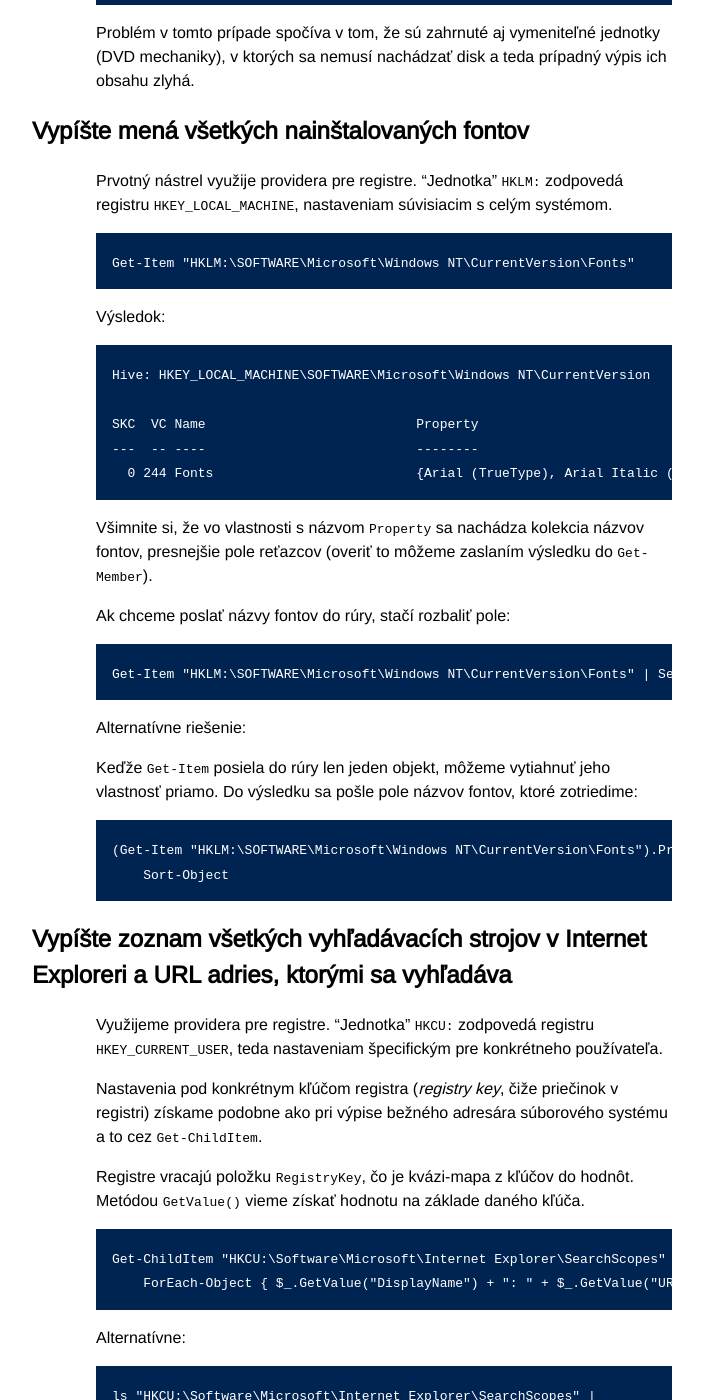
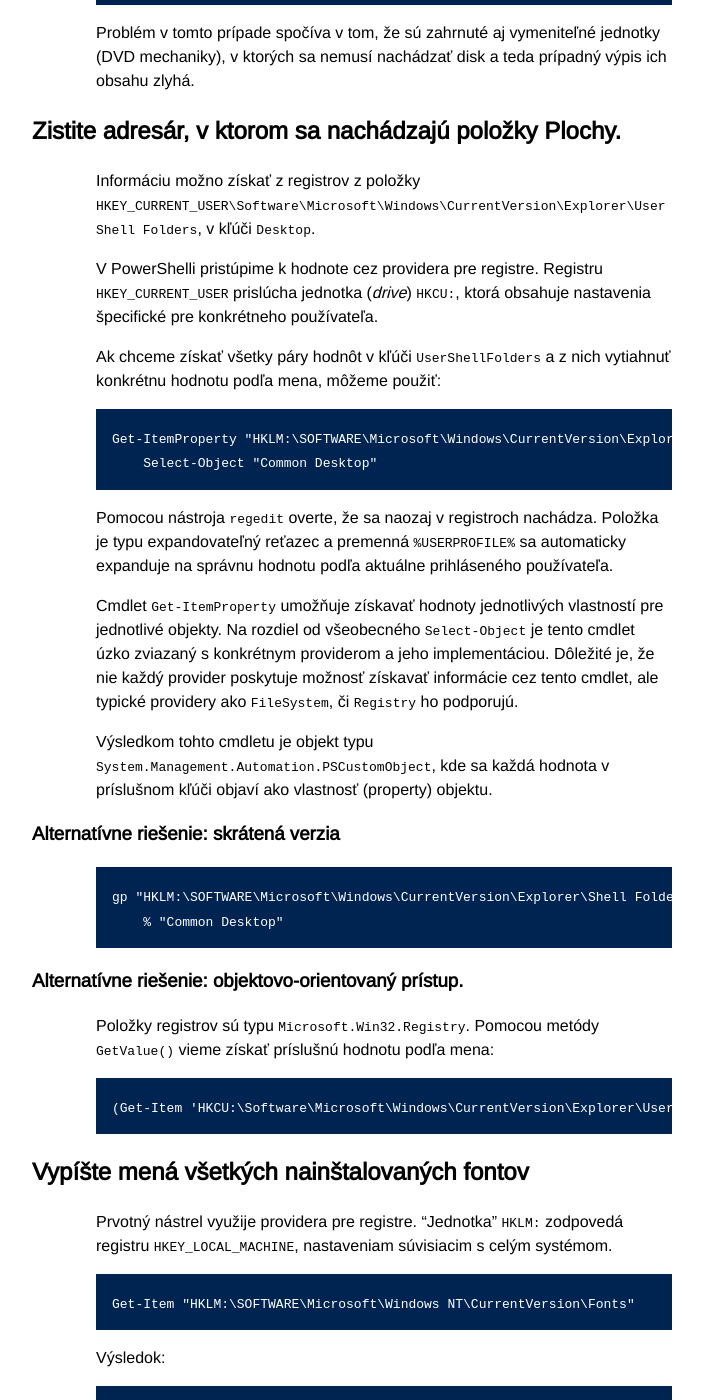
Before and after one commit to novotnyr/powershell-cvicebnica, a Jekyll site: the page built from providery.markdown, in a window 1280 px wide and 1400 px high, scrolled down 590 px. Shown: the whole window, without its empty margins (288-991 px from the left). Built offline with Jekyll 4.4.1, drawn with Linux system fonts in a browser that asks for light colours; some of the changed text lies outside the part shown.

Commit message:
Prepracovana sekcia o provideroch

```diff
--- a/providery.markdown
+++ b/providery.markdown
@@ -18,13 +18,59 @@
 Vypíšte zoznam všetkých diskových jednotiek
 --------------------------------------------
 
-	Get-PSDrive | Where {$_.Provider -match "FileSystem"} | Select Root
+	Get-PSDrive | Where-Object Provider -match "FileSystem" | Select-Object Root
 
 alebo
 
-	gdr | ? {$_.Provider -match "FileSystem"} | Select Root
+	gdr | ? Provider -match filesystem | % root
 
-Problém v tomto prípade spočíva v tom, že sú zahrnuté aj vymeniteľné jednotky (DVD mechaniky), v ktorých sa nemusí nachádzať disk a teda prípadný výpis ich obsahu zlyhá.
+Problém v tomto prípade spočíva v tom, že sú zahrnuté aj vymeniteľné jednotky
+(DVD mechaniky), v ktorých sa nemusí nachádzať disk a teda prípadný výpis ich
+obsahu zlyhá.
+
+Zistite adresár, v ktorom sa nachádzajú položky Plochy.
+-------------------------------------------------------
+
+Informáciu možno získať z registrov z položky
+`HKEY_CURRENT_USER\Software\Microsoft\Windows\CurrentVersion\Explorer\User Shell Folders`,
+v kľúči `Desktop`.
+
+V PowerShelli pristúpime k hodnote cez providera pre registre. Registru
+`HKEY_CURRENT_USER` prislúcha jednotka (*drive*) `HKCU:`, ktorá
+obsahuje nastavenia špecifické pre konkrétneho používateľa.
+
+Ak chceme získať všetky páry hodnôt v kľúči `UserShellFolders` a z nich
+vytiahnuť konkrétnu hodnotu podľa mena, môžeme použiť:
+
+    Get-ItemProperty "HKLM:\SOFTWARE\Microsoft\Windows\CurrentVersion\Explorer\Shell Folders" |
+        Select-Object "Common Desktop"
+
+Pomocou nástroja `regedit` overte, že sa naozaj v registroch nachádza.
+Položka je typu expandovateľný reťazec a premenná `%USERPROFILE%` sa
+automaticky expanduje na správnu hodnotu podľa aktuálne prihláseného
+používateľa.
+
+Cmdlet `Get-ItemProperty` umožňuje získavať hodnoty jednotlivých vlastností
+pre jednotlivé objekty. Na rozdiel od všeobecného `Select-Object` je
+tento cmdlet úzko zviazaný s konkrétnym providerom a jeho implementáciou.
+Dôležité je, že nie každý provider poskytuje možnosť získavať informácie
+cez tento cmdlet, ale typické providery ako `FileSystem`, či `Registry`
+ho podporujú.
+
+Výsledkom tohto cmdletu je objekt typu `System.Management.Automation.PSCustomObject`,
+kde sa každá hodnota v príslušnom kľúči objaví ako vlastnosť (property) objektu.
+
+### Alternatívne riešenie: skrátená verzia
+
+    gp "HKLM:\SOFTWARE\Microsoft\Windows\CurrentVersion\Explorer\Shell Folders" |
+        % "Common Desktop"
+
+### Alternatívne riešenie: objektovo-orientovaný prístup.
+
+Položky registrov sú typu `Microsoft.Win32.Registry`. Pomocou metódy
+`GetValue()` vieme získať príslušnú hodnotu podľa mena:
+
+	(Get-Item 'HKCU:\Software\Microsoft\Windows\CurrentVersion\Explorer\User Shell Folders').GetValue("Desktop")
 
 Vypíšte mená všetkých nainštalovaných fontov
 ---------------------------------------------
@@ -50,7 +96,7 @@
 
     Get-Item "HKLM:\SOFTWARE\Microsoft\Windows NT\CurrentVersion\Fonts" | Select -ExpandProperty Property
 
-Alternatívne riešenie:
+### Alternatívne riešenie
 
 Keďže `Get-Item` posiela do rúry len jeden objekt, môžeme vytiahnuť jeho
 vlastnosť priamo. Do výsledku sa pošle pole názvov fontov, ktoré zotriedime:
@@ -60,40 +106,21 @@
 
 Vypíšte zoznam všetkých vyhľadávacích strojov v Internet Exploreri a URL adries, ktorými sa vyhľadáva
 ------------------------------------------------------------------------------------------------------
-Využijeme providera pre registre. "Jednotka" `HKCU:` zodpovedá registru
-`HKEY_CURRENT_USER`, teda nastaveniam špecifickým pre konkrétneho
-používateľa.
+Kľúč `HKEY_CURRENT_USER:\Software\Microsoft\Internet Explorer\SearchScopes`
+obsahuje podkľúče reprezentujúce jednotlivé vyhľadávacie stroje.
 
-Nastavenia pod konkrétnym kľúčom registra (*registry key*, čiže priečinok v registri)
-získame podobne ako pri výpise bežného adresára súborového systému a to
-cez `Get-ChildItem`.
+Stačí vypísať jeho "podsúbory" a pre každý z nich vytiahnuť príslušnú
+vlastnosť:
 
-Registre vracajú položku `RegistryKey`, čo je kvázi-mapa z kľúčov do
-hodnôt. Metódou `GetValue()` vieme získať hodnotu na základe daného
-kľúča.
+    Get-ChildItem "HKCU:\Software\Microsoft\Internet Explorer\SearchScopes" |
+        Get-ItemProperty |
+            Select-Object DisplayName, URL
 
-	Get-ChildItem "HKCU:\Software\Microsoft\Internet Explorer\SearchScopes" |
-	    ForEach-Object { $_.GetValue("DisplayName") + ": " + $_.GetValue("URL") }
+Skrátená verzia:
 
-Alternatívne:
-
-	ls "HKCU:\Software\Microsoft\Internet Explorer\SearchScopes" |
-	    % { $_.GetValue("DisplayName") + ": " + $_.GetValue("URL") }
-
-
-
-Zistite adresár, v ktorom sa nachádzajú položky Plochy.
------------------------------------------------------------
-Informáciu možno získať z registrov z položky
-`HKEY_CURRENT_USER\Software\Microsoft\Windows\CurrentVersion\Explorer\User Shell Folders`,
-v kľúči `Desktop`.
-
-	(Get-Item 'HKCU:\Software\Microsoft\Windows\CurrentVersion\Explorer\User Shell Folders').GetValue("Desktop")
-
-Pomocou nástroja `regedit` overte, že sa naozaj v registroch nachádza.
-Položka je typu expandovateľný reťazec a premenná `%USERPROFILE%` sa
-automaticky expanduje na správnu hodnotu podľa aktuálne prihláseného
-používateľa.
+    gci "HKCU:\Software\Microsoft\Internet Explorer\SearchScopes"
+        | gp
+            | select displayname, url
 
 
 Zistite, či je nastavená systémová premenná `JAVA_HOME` [premenné prostredia]
```
